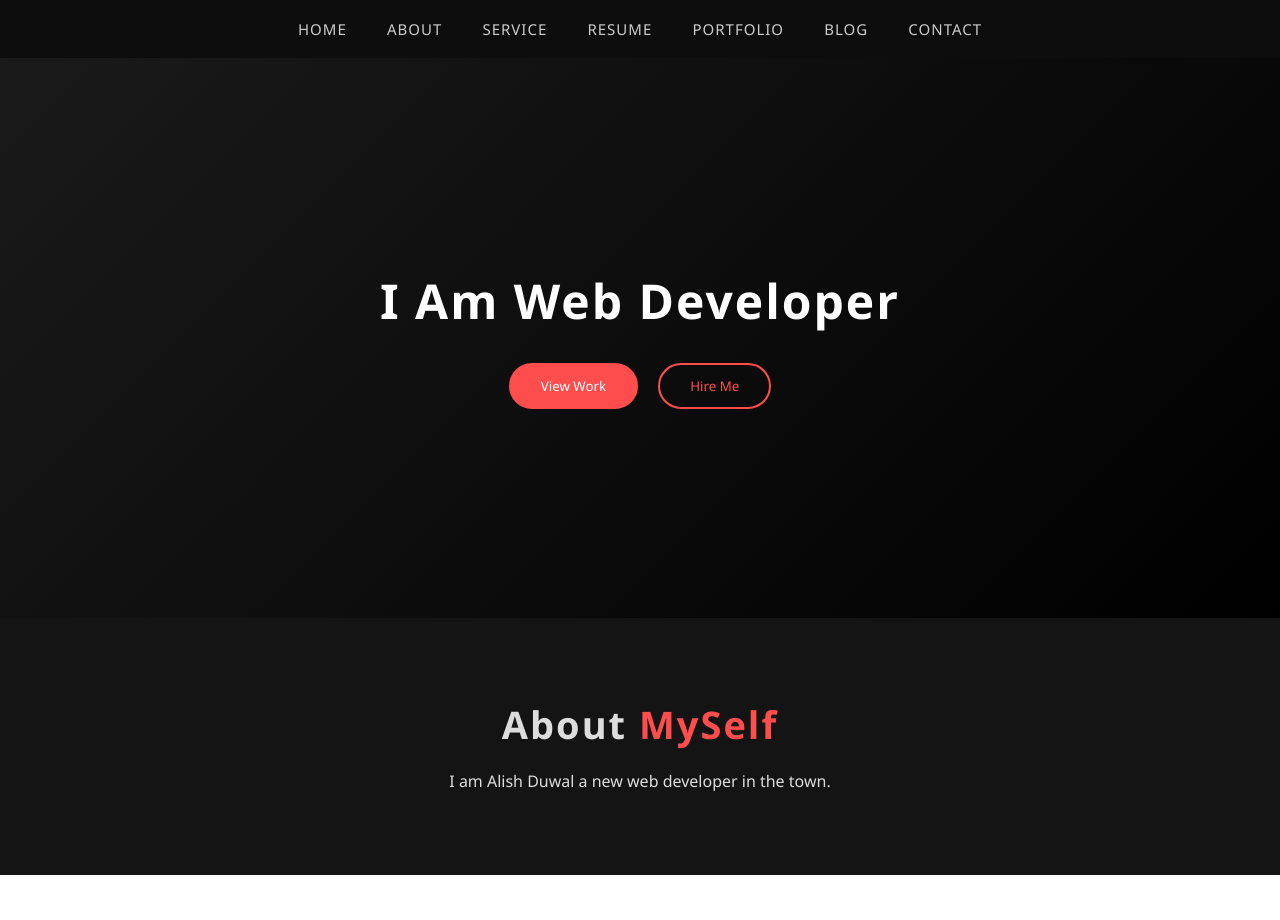
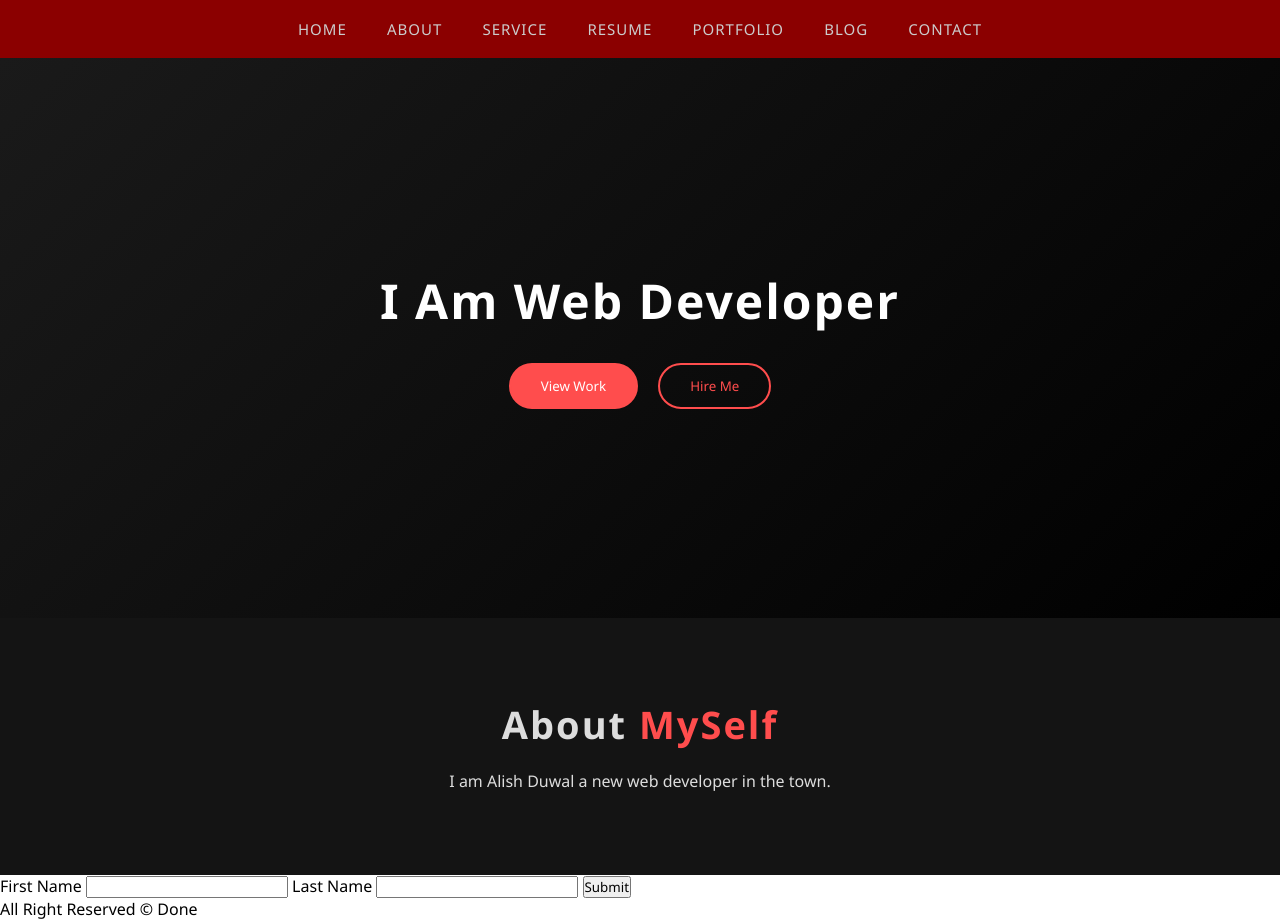
Before and after one commit to AlishDuwal10/Portfolio-Alish, a plain HTML site: page index.html in a window 1280 px wide. Before the commit the page ends 875 px from the top, so only its background shows below. Drawn offline with Linux system fonts and the light colour scheme.

Commit message:
Updated html

```diff
--- a/css/style.css
+++ b/css/style.css
@@ -10,7 +10,7 @@
 header {
     display: flex;
     justify-content: center;
-    background-color: #0d0d0d;
+    background-color: darkred;
     padding: 18px 0;
 }
 
--- a/index.html
+++ b/index.html
@@ -34,6 +34,20 @@
         <p>I am Alish Duwal a new web developer in the town.</p>
     </section>
 
+    <section>
+        <div class="Contact">
+			<label for ="fname">First Name</label>
+			<input type="text" name="">
+			<label for="lname">Last Name </label>
+			<input type="text" name="">
+			<button>Submit</button>
+		</div>
+	</section>
+
+	<footer>
+			<p>All Right Reserved &copy; Done </p>
+	</footer>
+
 
 
 </body>
```
